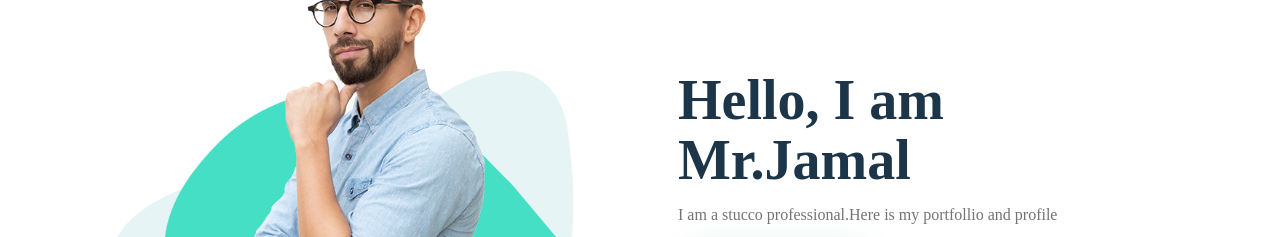
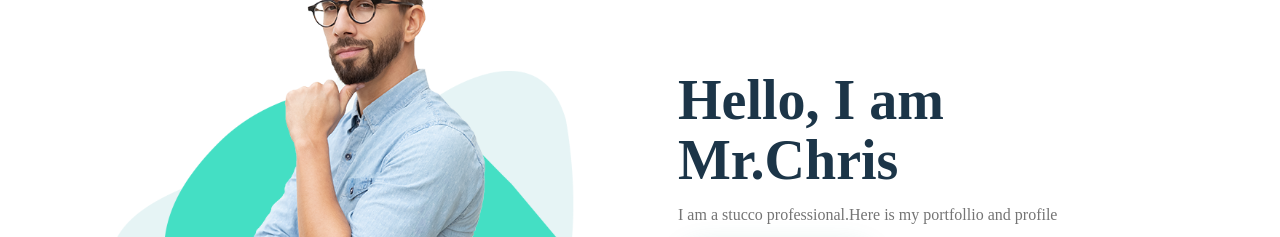
Before and after one commit to Raese-Humphrey/servicesproduct, a plain HTML site: page index.html in a window 1280 px wide. Shown: the part 223-460 px from the top of the page. Drawn offline with Linux system fonts and the light colour scheme.

Commit message:
Update index.html

```diff
--- a/index.html
+++ b/index.html
@@ -45,7 +45,7 @@
 	</div>
 	<!--text-------------->
 	<div class="main-text">
-		<h1>Hello, I am Mr.Jamal</h1>
+		<h1>Hello, I am Mr.Chris</h1>
 		<p>I am a stucco professional.Here is my portfollio and profile</p>
 	<!--btn------->
 		<a href="#" class="portfolio-btn">See My Portfolio</a>
```
